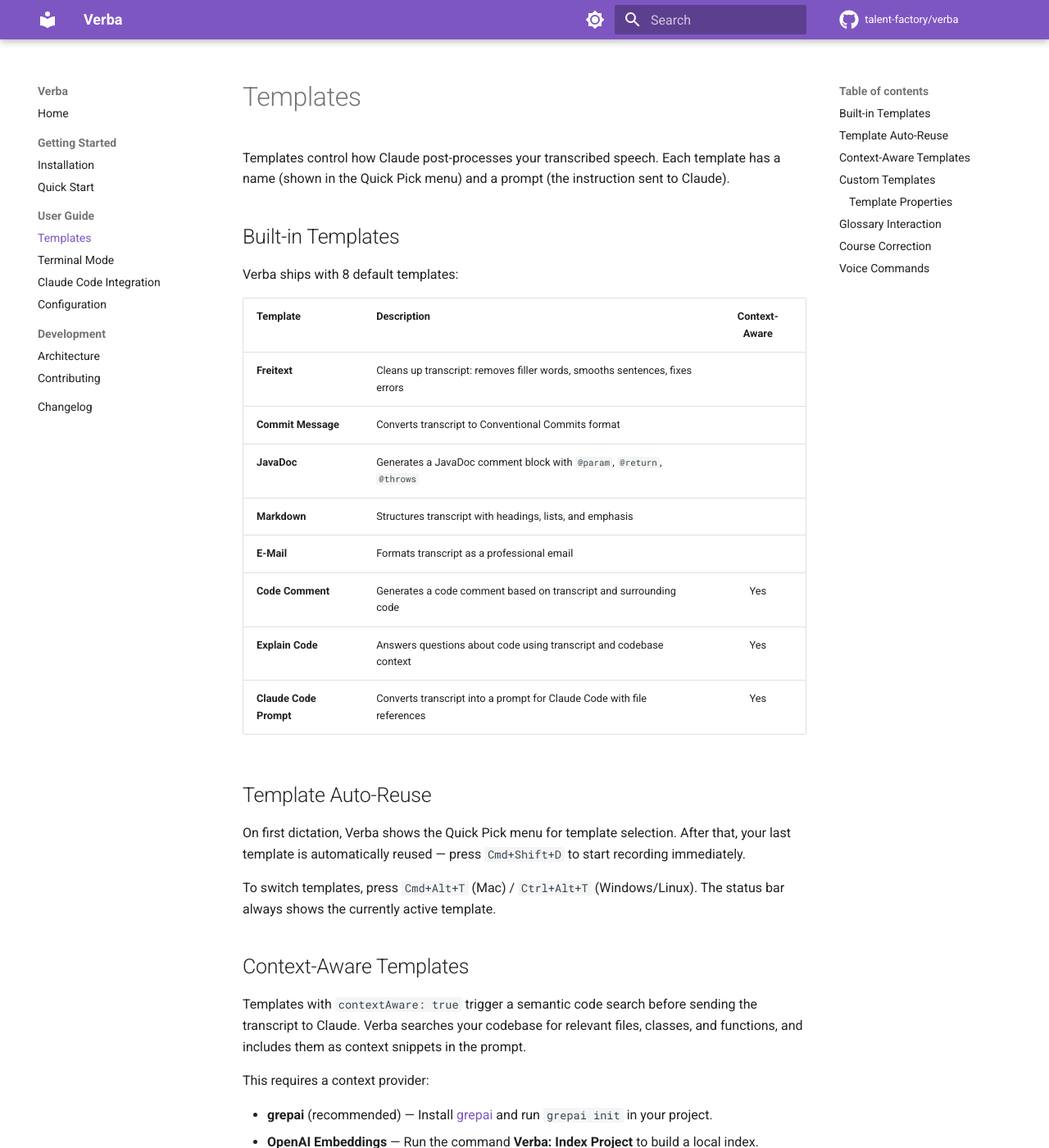
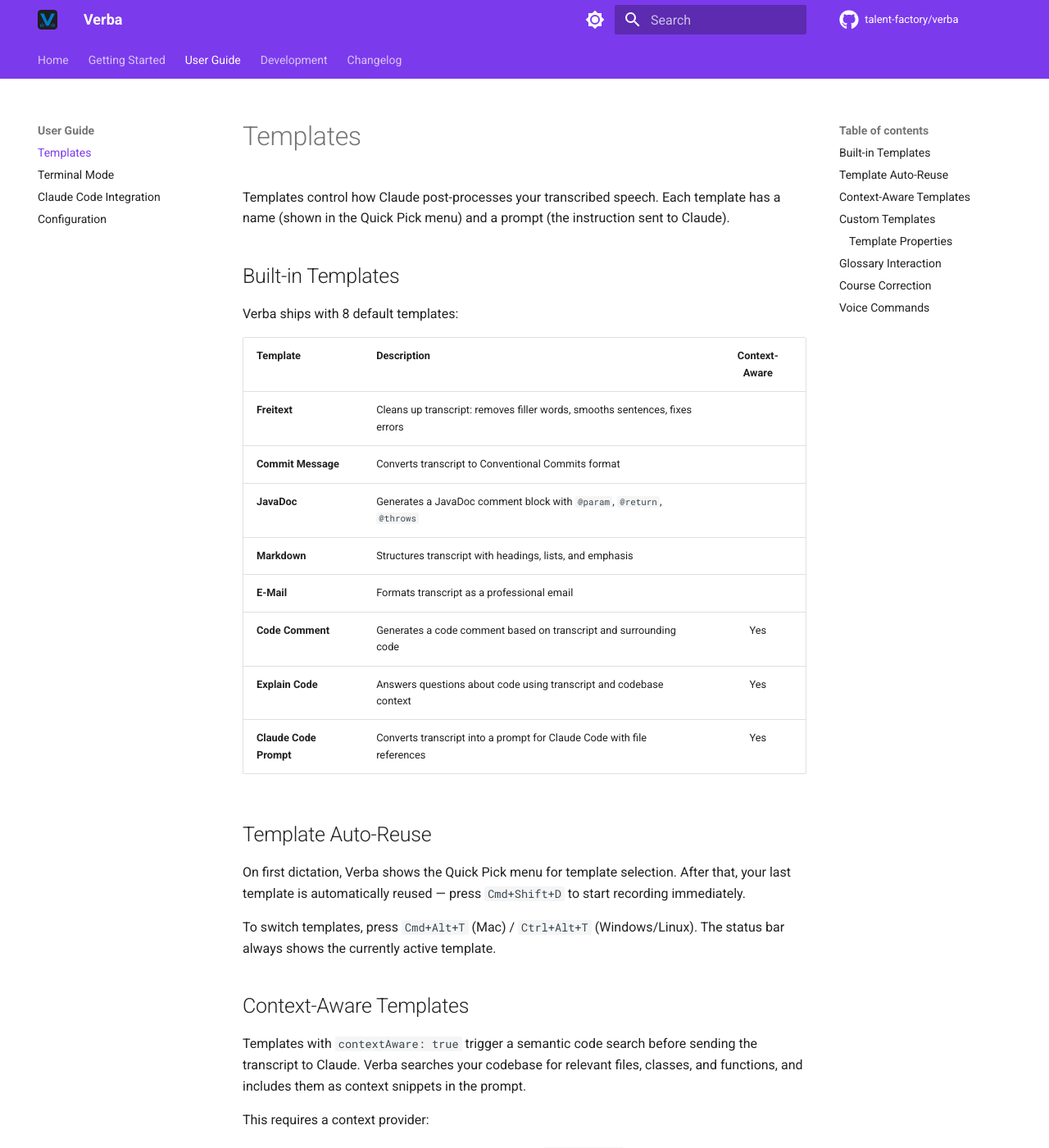
Before and after one commit to talent-factory/verba, an MkDocs documentation site: the page built from docs/guide/templates.md, in a window 1280 px wide and 1400 px high. Shown: the whole window at 82% size. Built offline with MkDocs 1.6.1 and Material for MkDocs 9.7.7, drawn with Linux system fonts in a browser that asks for light colours; comment, search, counter and statistics services are not loaded.

Commit message:
✨ feat(docs): Talent-Factory-Farbschema, Logo, Favicon und Navigation-Tabs einrichten
MkDocs-Dokumentation an das neue Website-Design von talent-factory.xyz
anpassen: Custom-CSS mit Violet-Akzentfarben (#7c3aed/#a855f7), Verba-Logo
in der Navigation, Favicon aus SVG generiert, Navigation-Tabs aktiviert.
Makefile um docs/docs-serve-Targets erweitert. Anchor-Link-Fix in templates.md.

```diff
--- a/docs/guide/templates.md
+++ b/docs/guide/templates.md
@@ -78,7 +78,7 @@
 
 ## Glossary Interaction
 
-If you have defined a [glossary](configuration.md#glossary--dictionary), the glossary terms are automatically included in every template's Claude prompt. This ensures that product names, technical jargon, and abbreviations are preserved exactly — regardless of which template you use. No additional template configuration is needed.
+If you have defined a [glossary](configuration.md#glossary-dictionary), the glossary terms are automatically included in every template's Claude prompt. This ensures that product names, technical jargon, and abbreviations are preserved exactly — regardless of which template you use. No additional template configuration is needed.
 
 ## Course Correction
 
--- /dev/null
+++ b/docs/stylesheets/theme.css
@@ -0,0 +1,26 @@
+/* Talent Factory color scheme — derived from talent-factory.xyz */
+/* Primary accent: #7c3aed (Violet-600), Glow: #a855f7 (Violet-500) */
+/* Dark base: #0d0d1a, Text: #0f172a, Muted: #64748b */
+
+/* ---- Light mode ---- */
+[data-md-color-scheme="default"] {
+  --md-primary-fg-color: #7c3aed;
+  --md-primary-fg-color--light: #a855f7;
+  --md-primary-fg-color--dark: #6d28d9;
+  --md-accent-fg-color: #a855f7;
+  --md-accent-fg-color--transparent: rgba(168, 85, 247, 0.1);
+}
+
+/* ---- Dark mode ---- */
+[data-md-color-scheme="slate"] {
+  --md-primary-fg-color: #a855f7;
+  --md-primary-fg-color--light: #c084fc;
+  --md-primary-fg-color--dark: #7c3aed;
+  --md-accent-fg-color: #a855f7;
+  --md-accent-fg-color--transparent: rgba(168, 85, 247, 0.1);
+  --md-default-bg-color: #0d0d1a;
+  --md-default-bg-color--light: #151528;
+  --md-default-fg-color: rgba(255, 255, 255, 0.87);
+  --md-default-fg-color--light: rgba(255, 255, 255, 0.6);
+  --md-code-bg-color: #151528;
+}
--- a/mkdocs.yml
+++ b/mkdocs.yml
@@ -6,29 +6,35 @@
 
 theme:
   name: material
+  logo: images/logo.svg
+  favicon: images/favicon.ico
   palette:
     - media: "(prefers-color-scheme: light)"
       scheme: default
-      primary: deep purple
-      accent: amber
+      primary: custom
+      accent: custom
       toggle:
         icon: material/brightness-7
         name: Switch to dark mode
     - media: "(prefers-color-scheme: dark)"
       scheme: slate
-      primary: deep purple
-      accent: amber
+      primary: custom
+      accent: custom
       toggle:
         icon: material/brightness-4
         name: Switch to light mode
   features:
+    - navigation.tabs
     - navigation.sections
-    - navigation.expand
     - navigation.top
+    - navigation.indexes
     - search.highlight
     - content.code.copy
   icon:
     repo: fontawesome/brands/github
+
+extra_css:
+  - stylesheets/theme.css
 
 markdown_extensions:
   - admonition
```
Also changed, not shown: docs/images/favicon.ico (added), docs/images/logo.png (added), docs/images/logo.svg (added), 1 other file.
